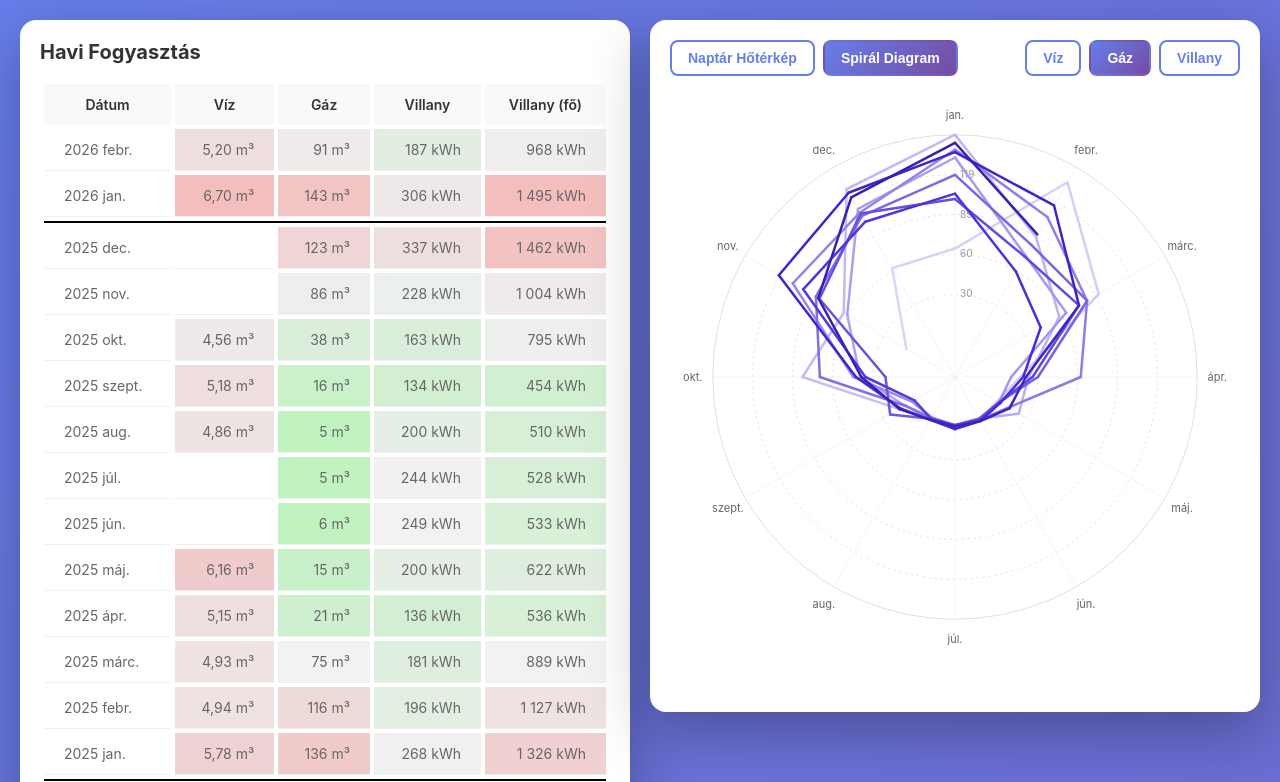
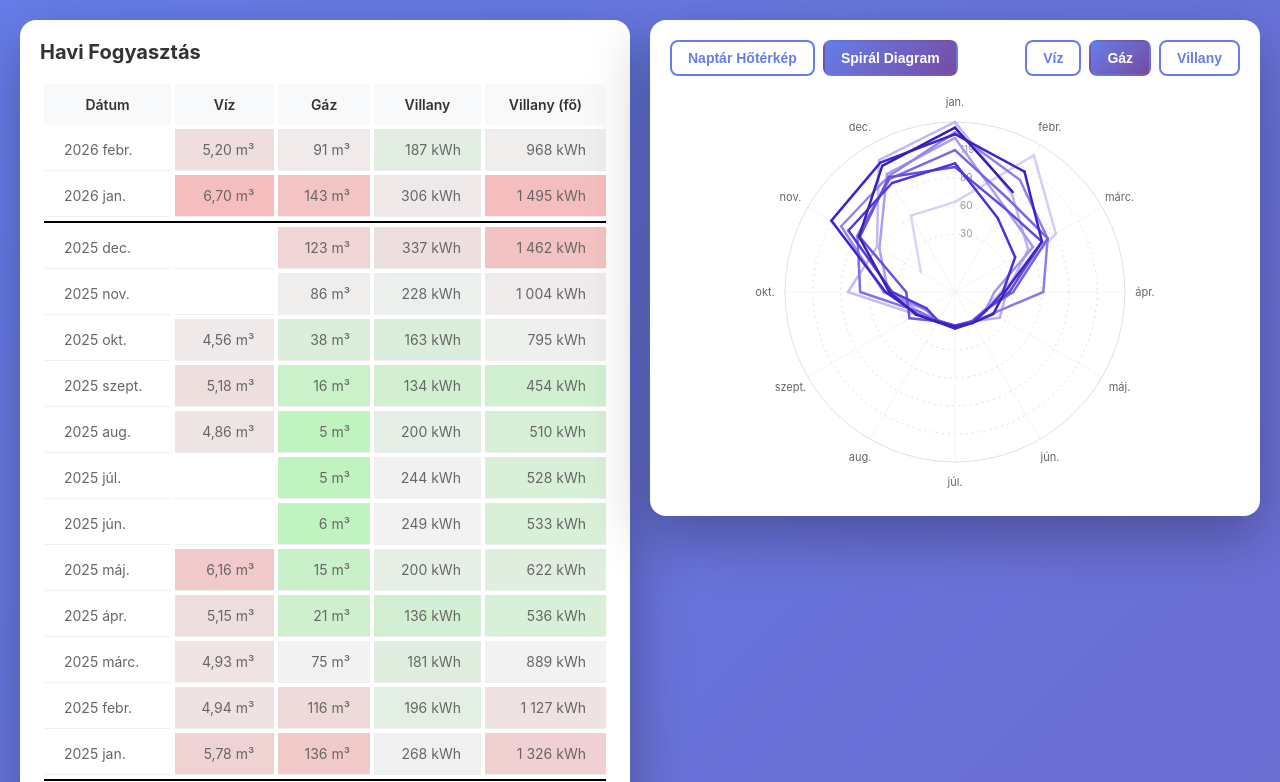
Before and after one commit to FaragoDavid/rezsi, a website built with Vite: page src/index.html in a window 1280 px wide. Shown: the top 782 px of the page. Built offline with nearby package versions, Linux system fonts and the light colour scheme.

Commit message:
Make charts responsive and extract shared utilities
- Remove fixed min-height from charts container for dynamic sizing
- Set responsive max heights for narrow screens (< 600px)
- Remove fixed height attributes from SVGs for proper scaling
- Extract magic numbers to named constants
- Create shared chart-utils.js for common logic:
  - NARROW_SCREEN_BREAKPOINT constant
  - renderNoDataMessage() function
  - createResponsiveSvg() function
- Reduces duplication between calendar-heatmap and spiral-chart

```diff
--- a/src/components/calendar-heatmap.js
+++ b/src/components/calendar-heatmap.js
@@ -2,15 +2,20 @@ import { strings } from '../i18n/strings.js';
 import { getSelectedUtility } from '../utils/storage.js';
 import { formatUtilityValue } from '../utils/format-value.js';
 import { getColorByIntensity } from '../utils/color.js';
+import { NARROW_SCREEN_BREAKPOINT, NO_DATA_PADDING, renderNoDataMessage, createResponsiveSvg } from '../utils/chart-utils.js';
 
 const CELL_GAP = 2;
 const CELL_SIZE = 50;
 const MIN_CELL_SIZE = 30;
+const MIN_CELL_SIZE_NARROW = 20;
 const MONTH_LABEL_HEIGHT = 30;
+const MONTH_LABEL_Y = 20;
 const MONTHS_PER_YEAR = 12;
 const TOOLTIP_X_OFFSET = 15;
 const TOOLTIP_Y_OFFSET = -10;
 const YEAR_LABEL_WIDTH = 40;
+const DEFAULT_CONTAINER_WIDTH = 700;
+const FONT_SIZE = '12px';
 
 export function createCalendarHeatmap(utilities, utilityType = getSelectedUtility()) {
   const dataPoints = utilities.filter((d) => d[utilityType] != null && !isNaN(d[utilityType]) && d.year && d.month);
@@ -18,22 +23,19 @@ export function createCalendarHeatmap(utilities, utilityType = getSelectedUtilit
   const calendarHeatmapHtml = document.getElementById('calendar-heatmap');
   calendarHeatmapHtml.innerHTML = '';
   if (dataPoints.length === 0) {
-    calendarHeatmapHtml.innerHTML = '<p style="text-align: center; padding: 40px;">No data available</p>';
+    renderNoDataMessage(calendarHeatmapHtml);
     return;
   }
 
   const years = [...new Set(dataPoints.map((d) => d.year))].sort();
 
-  const containerWidth = calendarHeatmapHtml.clientWidth || 700;
-  const cellSize = Math.max(
-    MIN_CELL_SIZE,
-    Math.min(CELL_SIZE, Math.floor((containerWidth - YEAR_LABEL_WIDTH) / MONTHS_PER_YEAR) - CELL_GAP),
-  );
+  const containerWidth = calendarHeatmapHtml.clientWidth || DEFAULT_CONTAINER_WIDTH;
+  const minCellSize = containerWidth < NARROW_SCREEN_BREAKPOINT ? MIN_CELL_SIZE_NARROW : MIN_CELL_SIZE;
+  const cellSize = Math.max(minCellSize, Math.min(CELL_SIZE, Math.floor((containerWidth - YEAR_LABEL_WIDTH) / MONTHS_PER_YEAR) - CELL_GAP));
 
-  const { chartGroup, svg } = createSvgWithGroup(
-    MONTH_LABEL_HEIGHT + years.length * (cellSize + CELL_GAP),
-    YEAR_LABEL_WIDTH + MONTHS_PER_YEAR * (cellSize + CELL_GAP),
-  );
+  const width = YEAR_LABEL_WIDTH + MONTHS_PER_YEAR * (cellSize + CELL_GAP);
+  const height = MONTH_LABEL_HEIGHT + years.length * (cellSize + CELL_GAP);
+  const { chartGroup, svg } = createResponsiveSvg(width, height);
 
   drawMonthLabels(chartGroup, cellSize);
   drawYearLabels(years, chartGroup, cellSize);
@@ -60,7 +62,7 @@ function addTooltip(dataPoints, years, utilityType, chartGroup, cellSize, calend
     .style('color', 'white')
     .style('padding', '8px 12px')
     .style('border-radius', '4px')
-    .style('font-size', '12px')
+    .style('font-size', FONT_SIZE)
     .style('pointer-events', 'none')
     .style('opacity', 0);
 
@@ -118,7 +120,7 @@ function drawYearLabels(years, chartGroup, cellSize) {
       .attr('x', YEAR_LABEL_WIDTH - 5)
       .attr('y', MONTH_LABEL_HEIGHT + yearIdx * (cellSize + CELL_GAP) + cellSize / 2 + 5)
       .attr('text-anchor', 'end')
-      .attr('font-size', '12px')
+      .attr('font-size', FONT_SIZE)
       .attr('fill', '#666')
       .text(year);
   }
@@ -129,22 +131,10 @@ function drawMonthLabels(chartGroup, cellSize) {
     chartGroup
       .append('text')
       .attr('x', YEAR_LABEL_WIDTH + monthIdx * (cellSize + CELL_GAP) + cellSize / 2)
-      .attr('y', 20)
+      .attr('y', MONTH_LABEL_Y)
       .attr('text-anchor', 'middle')
-      .attr('font-size', '12px')
+      .attr('font-size', FONT_SIZE)
       .attr('fill', '#666')
       .text(strings.months[monthIdx]);
   }
 }
-
-function createSvgWithGroup(height, width) {
-  const svg = d3
-    .create('svg')
-    .attr('width', '100%')
-    .attr('height', height)
-    .attr('viewBox', [0, 0, width, height])
-    .attr('preserveAspectRatio', 'xMidYMid meet');
-
-  const chartGroup = svg.append('g');
-  return { chartGroup, svg };
-}
--- a/src/components/spiral-chart.js
+++ b/src/components/spiral-chart.js
@@ -2,6 +2,7 @@ import { strings } from '../i18n/strings.js';
 import { getSelectedUtility } from '../utils/storage.js';
 import { formatUtilityValue } from '../utils/format-value.js';
 import { getColorByIntensity } from '../utils/color.js';
+import { NARROW_SCREEN_BREAKPOINT, renderNoDataMessage, createResponsiveSvg } from '../utils/chart-utils.js';
 
 const CHART_MARGIN = 0;
 const VALUE_SCALE_MIN = 0.15;
@@ -20,6 +21,9 @@ const HOVER_STROKE_WIDTH = 2;
 const TOOLTIP_X_OFFSET = 15;
 const TOOLTIP_Y_OFFSET = -10;
 const DATA_POINT_HOVER_AREA = 8;
+const DEFAULT_WIDTH = 600;
+const DEFAULT_MAX_HEIGHT = 600;
+const NARROW_MAX_HEIGHT = 400;
 
 function spiralPath(month, value, valueScale) {
   const angle = ((month - 1) / MONTHS_PER_YEAR) * 2 * Math.PI;
@@ -176,17 +180,6 @@ function addTooltipAndPoints(utilityChartHtml, chartGroup, dataPoints, valueScal
   });
 }
 
-function createSvgWithGroup(width, height) {
-  const svg = d3
-    .create('svg')
-    .attr('width', '100%')
-    .attr('height', height)
-    .attr('viewBox', [0, 0, width, height])
-    .attr('preserveAspectRatio', 'xMidYMid meet');
-  const chartGroup = svg.append('g').attr('transform', `translate(${width / 2},${height / 2})`);
-  return { chartGroup, svg };
-}
-
 export function createSpiralChart(utilities, utilityType = getSelectedUtility()) {
   const dataPoints = utilities
     .filter((d) => d[utilityType] != null && !isNaN(d[utilityType]) && d.year && d.month)
@@ -195,14 +188,15 @@ export function createSpiralChart(utilities, utilityType = getSelectedUtility())
   const utilityChartHtml = document.getElementById('spiral-chart');
   utilityChartHtml.innerHTML = '';
   if (dataPoints.length === 0) {
-    utilityChartHtml.innerHTML = '<p style="text-align: center; padding: 40px;">No data available</p>';
+    renderNoDataMessage(utilityChartHtml);
     return;
   }
 
-  const width = utilityChartHtml.clientWidth || 600;
-  const height = Math.min(width, 600);
+  const width = utilityChartHtml.clientWidth || DEFAULT_WIDTH;
+  const maxHeight = width < NARROW_SCREEN_BREAKPOINT ? NARROW_MAX_HEIGHT : DEFAULT_MAX_HEIGHT;
+  const height = Math.min(width, maxHeight);
 
-  const { chartGroup, svg } = createSvgWithGroup(width, height);
+  const { chartGroup, svg } = createResponsiveSvg(width, height, `translate(${width / 2},${height / 2})`);
 
   const maxValue = Math.max(...dataPoints.map((d) => d[utilityType]));
   const maxRadius = Math.min(width, height) / 2 - CHART_MARGIN;
--- a/src/styles.css
+++ b/src/styles.css
@@ -232,15 +232,10 @@ p {
 
 .charts-container {
   position: relative;
-  min-height: 600px;
 }
 
 #spiral-chart,
 #calendar-heatmap {
-  position: absolute;
-  top: 0;
-  left: 0;
-  right: 0;
   background: white;
   border-radius: 8px;
 }
--- /dev/null
+++ b/src/utils/chart-utils.js
@@ -0,0 +1,28 @@
+export const NARROW_SCREEN_BREAKPOINT = 600;
+export const NO_DATA_PADDING = '40px';
+
+/**
+ * Render a "no data available" message in a container
+ * @param {HTMLElement} container - The container element
+ */
+export function renderNoDataMessage(container) {
+  container.innerHTML = `<p style="text-align: center; padding: ${NO_DATA_PADDING};">No data available</p>`;
+}
+
+/**
+ * Create a responsive SVG with D3
+ * @param {number} width - SVG width for viewBox
+ * @param {number} height - SVG height for viewBox
+ * @param {string} [transform] - Optional transform for the chart group (e.g., 'translate(x, y)')
+ * @returns {{svg: d3.Selection, chartGroup: d3.Selection}}
+ */
+export function createResponsiveSvg(width, height, transform = null) {
+  const svg = d3.create('svg').attr('width', '100%').attr('viewBox', [0, 0, width, height]).attr('preserveAspectRatio', 'xMidYMid meet');
+
+  const chartGroup = svg.append('g');
+  if (transform) {
+    chartGroup.attr('transform', transform);
+  }
+
+  return { svg, chartGroup };
+}
```
